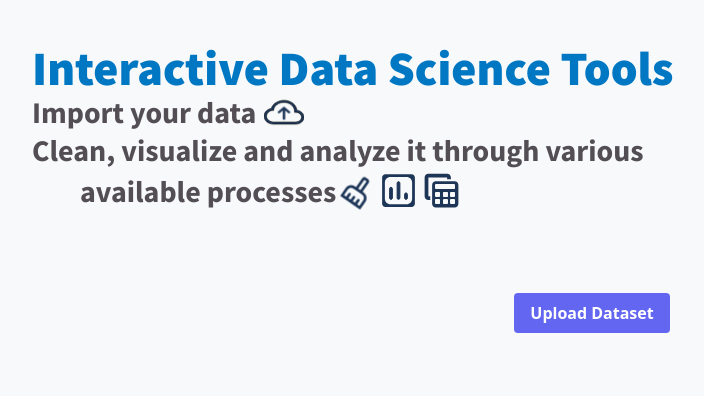
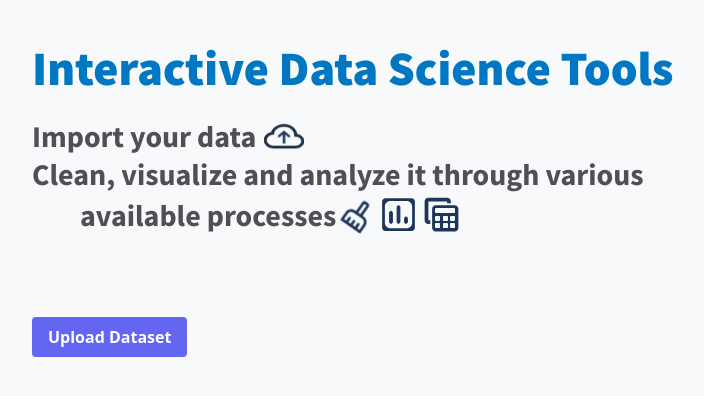
Before and after one commit to Dionyzian/Web-Application-for-Interactive-Data-Science-Tools, a React (Vite) app: page / in a window 1280 px wide. Shown: the top 396 px of the page, without its empty margins (48-752 px from the left). Built offline with nearby package versions, Linux system fonts and the light colour scheme.

Commit message:
Removed unused imports

```diff
--- a/src/App.jsx
+++ b/src/App.jsx
@@ -6,7 +6,6 @@ import {
   getJsonFeatureTypes,
   getBasicStats,
   getCorrelations,
-  standardizeData,
   getNominalStats
 } from './utils/CsvUtils'
 
@@ -17,7 +16,6 @@ import MissingData from './components/MissingData';
 import ScatterPlot from './components/ScatterPlot';
 import HistogramComponent from './components/Histogram';
 import BarChartComponent from './components/BarChart';
-import LinePlot from './components/LineChart';
 
 import NumericalBasicStats from './components/BasicNumericalStats';
 import BasicNominalStats from './components/BasicNominalStats';
@@ -27,8 +25,6 @@ import { ReactComponent as CloudArrowUp } from "./assets/cloud-arrow-up.svg";
 import { ReactComponent as CleaningService } from "./assets/cleaning-services-icon.svg";
 import { ReactComponent as BarChartIcon } from "./assets/barchart-icon.svg";
 import { ReactComponent as CalculatorIcon } from "./assets/calculator-icon.svg";
-
-import { motion } from 'framer-motion';
 
 function App() {
   const [jsonData, setJsonData] = useState([])
@@ -92,17 +88,12 @@ function App() {
 
       const newBasicNominalStats = getNominalStats(jsonData, newFeatureTypes.nominal)
       setBasicNominalStats(newBasicNominalStats)
-
     }
   }, [jsonData])
 
   useEffect(() => {
 
-    //const standard = standardizeData(jsonData, dataFeatureTypes.numerical, basicNumericalStats)
-    //console.log(dataFeatureTypes.nominal)
-    //console.log(basicNominalStats)
   }, [jsonData])
-
 
 
   const handleChangeData = (newData) => {
@@ -125,9 +116,10 @@ function App() {
     setNominalFeature(newFeature)
   }
 
+
   return (
     <div className='flex-col flex bg-[#F8F9FA] mx-4 my-6 md:ml-[5em] md:mr-[5em] pt-5 pb-5 min-h-screen'>
-      <h1 className='text-[#0077C2] text-3xl md:text-6xl lg:text-5xl font-source font-black text-center md:text-left'>Interactive Data Science Tools</h1>
+      <h1 className='text-[#0077C2] mb-6 text-3xl md:text-6xl lg:text-5xl font-source font-black text-center md:text-left'>Interactive Data Science Tools</h1>
 
       <div className='flex items-center justify-center md:justify-start'>
         <h2 className='text-[#524E54] text-xl md:text-3xl font-source font-bold text-center md:text-left'>Import your data </h2>
@@ -144,8 +136,7 @@ function App() {
         <CalculatorIcon className='ml-2' />
       </div>
 
-
-      <div className='ml-auto mr-auto mt-[5em] mb-[1em]'>
+      <div className='mx-auto lg:mx-0 mt-[5em] mb-[1em]'>
         <CsvInput onUpload={handleCsvUpload} />
       </div>
 
--- a/src/index.css
+++ b/src/index.css
@@ -251,9 +251,6 @@ body {
 }
 
 
-
-
-
 /***************************************/
 
 /*********Calculator icon***************/
```
